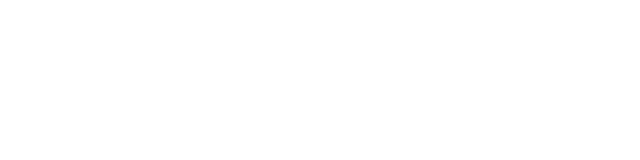
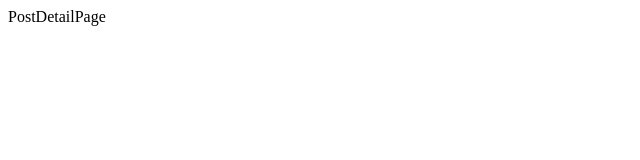
Before and after one commit to Agusme/pilotx-frontend-test, a React (Vite) app in the folder pilotx-test/: page /post/1 in a window 1280 px wide. Shown: the top 160 px of the page, without its empty margins (0-640 px from the left). Built offline with nearby package versions, Linux system fonts and the light colour scheme.

Commit message:
feat: setup react router with basic routes

```diff
--- a/pilotx-test/package.json
+++ b/pilotx-test/package.json
@@ -14,7 +14,8 @@
     "@emotion/styled": "^11.14.1",
     "@mui/material": "^7.3.6",
     "react": "^19.2.0",
-    "react-dom": "^19.2.0"
+    "react-dom": "^19.2.0",
+    "react-router-dom": "^7.10.0"
   },
   "devDependencies": {
     "@eslint/js": "^9.39.1",
--- a/pilotx-test/src/App.tsx
+++ b/pilotx-test/src/App.tsx
@@ -1,10 +1,11 @@
+import AppRouter from "./routes/AppRouter"
 
 
 function App() {
 
   return (
     <>
-
+    <AppRouter/>
     </>
   )
 }
--- /dev/null
+++ b/pilotx-test/src/pages/PostDetailPage.tsx
@@ -0,0 +1,6 @@
+
+export default function PostDetailPage() {
+  return (
+    <div>PostDetailPage</div>
+  )
+}
--- /dev/null
+++ b/pilotx-test/src/pages/PostPage.tsx
@@ -0,0 +1,6 @@
+
+export default function PostPage() {
+  return (
+    <div>PostPage</div>
+  )
+}
--- /dev/null
+++ b/pilotx-test/src/routes/AppRouter.tsx
@@ -0,0 +1,14 @@
+import { BrowserRouter, Route, Routes } from "react-router-dom";
+import PostPage from "../pages/PostPage";
+import PostDetailPage from "../pages/PostDetailPage";
+
+export default function AppRouter() {
+  return (
+         <BrowserRouter>
+      <Routes>
+        <Route path="/" element={<PostPage />} />
+        <Route path="/post/:id" element={<PostDetailPage />} />
+      </Routes>
+    </BrowserRouter>
+  )
+}
```
Also changed, not shown: 1 other file (tests, documents, lock files or other folders).
